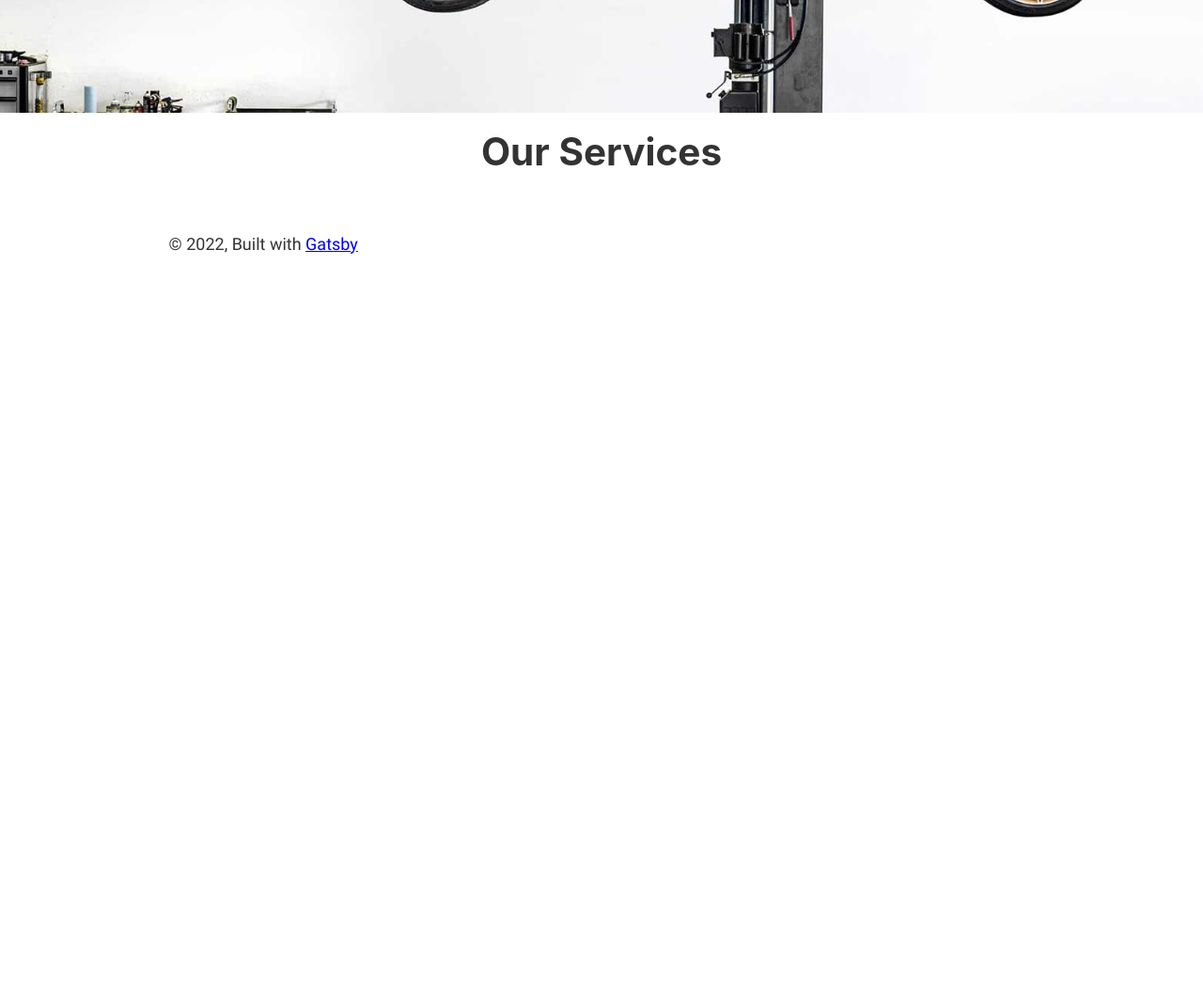
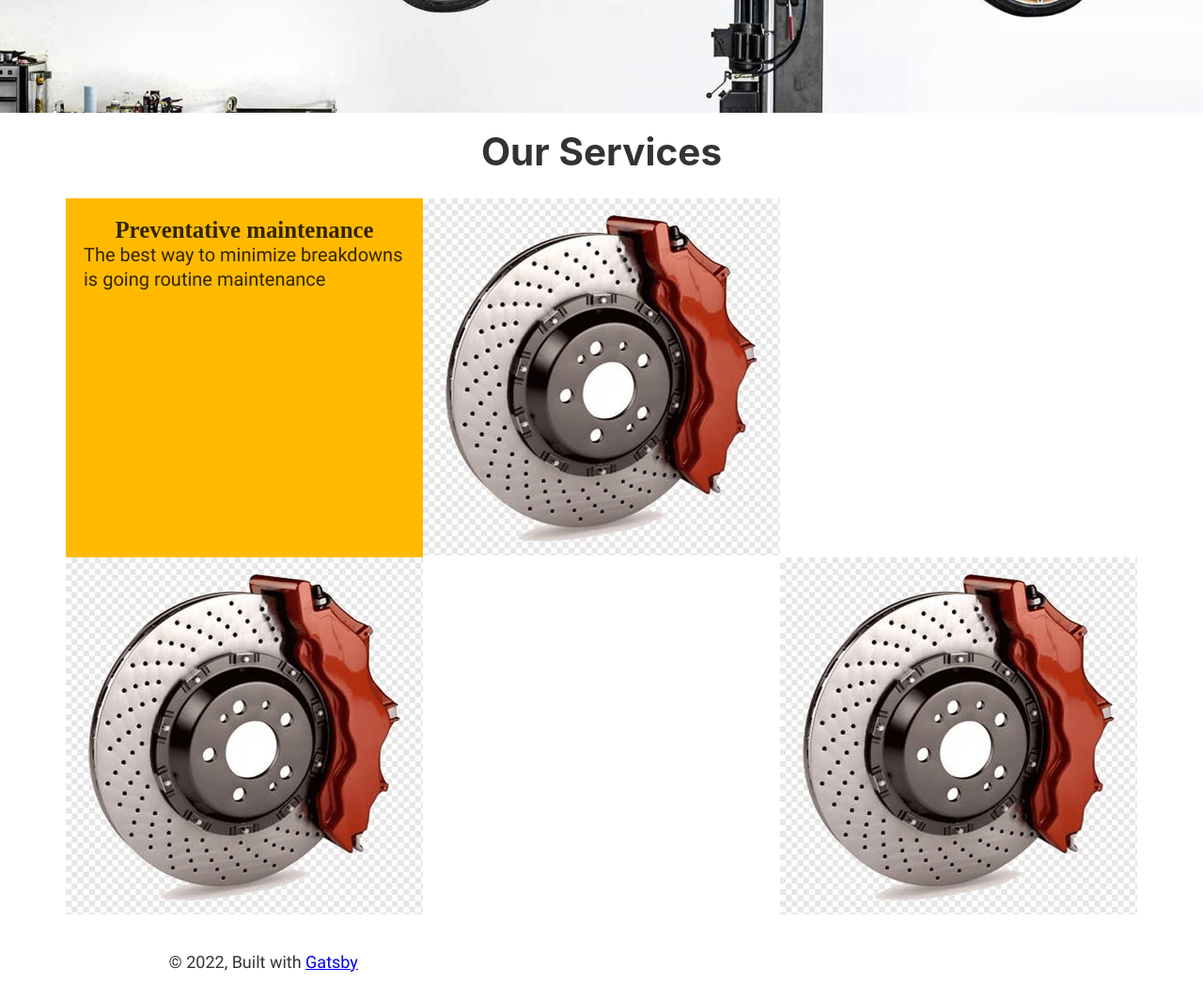
Before and after one commit to Eugeneche/gatsby_autoservice, a Gatsby site: page / in a window 1280 px wide. Shown: the part 500-1563 px from the top of the page at 94% size. Before the commit the page ends 800 px from the top, so only its background shows below. Built offline with nearby package versions, Linux system fonts and the light colour scheme; Gatsby itself is replaced by a stand-in of ours.

Commit message:
Commit_290122

```diff
--- a/gatsby-config.js
+++ b/gatsby-config.js
@@ -31,15 +31,19 @@ module.exports = {
       },
     },
     {
-      resolve: `gatsby-source-wordpress`,
+      resolve: `gatsby-plugin-google-fonts-v2`,
       options: {
-        /*
-         * The full URL of the WordPress site's GraphQL API.
-         * Example : 'https://www.example-site.com/graphql'
-         */
-        url: `https://autoservice.local/graphql`,
-      },
-    },
+        fonts: [
+          {
+            family: 'Montserrat',
+            weights: ['100..600']
+          },
+          {
+            family: 'Limelight'
+          }
+        ]
+      }
+    }
     // this (optional) plugin enables Progressive Web App + Offline functionality
     // To learn more, visit: https://gatsby.dev/offline
     // `gatsby-plugin-offline`,
--- a/package.json
+++ b/package.json
@@ -8,13 +8,13 @@
     "@ccalamos/gatsby-source-googlemaps-static": "^3.1.1",
     "gatsby": "^3.13.0",
     "gatsby-core-utils": "^2.13.0",
+    "gatsby-plugin-google-fonts-v2": "^1.0.0",
     "gatsby-plugin-image": "^1.13.0",
     "gatsby-plugin-manifest": "^3.13.0",
     "gatsby-plugin-offline": "^4.13.0",
     "gatsby-plugin-react-helmet": "^4.13.0",
     "gatsby-plugin-sharp": "^3.13.0",
     "gatsby-source-filesystem": "^3.13.0",
-    "gatsby-source-wordpress": "^5.14.1",
     "gatsby-transformer-remark": "^4.10.0",
     "gatsby-transformer-sharp": "^3.13.0",
     "prop-types": "^15.7.2",
--- a/src/components/Services/services.css
+++ b/src/components/Services/services.css
@@ -1,3 +1,7 @@
+.services-grid__item-img img {
+    margin-bottom: -5px;
+}
+
 .services {
     display: flex;
 }
@@ -5,3 +9,26 @@
 .services__title {
     text-transform: uppercase;
 }
+
+.services-grid {
+    display: grid;
+    grid-template-columns: 1fr 1fr 1fr;
+    /* grid-template-columns: minmax(100px, 1fr) 3fr; */
+}
+
+.services-grid__item:nth-child(1) {
+    background-color: #ffba00;
+}
+
+.services-grid__item-text-title {
+    text-align: center;
+    /* font-family: 'Montserrat', sans-serif; */
+    font-family: 'Limelight', cursive;
+    margin: 20px auto 0;
+}
+
+.services-grid__item-text-subtitle {
+    max-width: 90%;
+    margin: 0 auto;
+    font-size: 20px;
+}
--- a/src/components/Services/services.js
+++ b/src/components/Services/services.js
@@ -1,17 +1,32 @@
 import * as React from "react"
 import "./services.css"
+
+import brake from "../../images/photos/brake.jpg"
 
 const Services = () => (
     <div className="services">
         <div className="container">
             <h1 className="page-title">Our Services</h1>
             <div className="services-grid">
-                <div className="services-grid__item-text"></div>
-                <div className="services-grid__item-img"></div>
-                <div className="services-grid__item-text"></div>
-                <div className="services-grid__item-img"></div>
-                <div className="services-grid__item-text"></div>
-                <div className="services-grid__item-img"></div>
+                <div className="services-grid__item services-grid__item-text">
+                    <h3 className="services-grid__item-text-title">
+                        Preventative maintenance
+                    </h3>
+                    <div className="services-grid__item-text-subtitle">
+                        The best way to minimize breakdowns is going routine maintenance
+                    </div>
+                </div>
+                <div className="services-grid__item services-grid__item-img">
+                    <img src={brake} alt="car brake" />
+                </div>
+                <div className="services-grid__item services-grid__item-text"></div>
+                <div className="services-grid__item services-grid__item-img">
+                    <img src={brake} alt="car brake" />
+                </div>
+                <div className="services-grid__item services-grid__item-text"></div>
+                <div className="services-grid__item services-grid__item-img">
+                    <img src={brake} alt="car brake" />
+                </div>
             </div>
         </div>
     </div>
--- a/src/components/main.css
+++ b/src/components/main.css
@@ -49,3 +49,7 @@ img {
     max-width: 1140px;
     margin: 0 auto;
 }
+
+.page-title {
+    text-align: center;
+}
```
Also changed, not shown: src/images/photos/brake.jpg (added), 1 other file.
